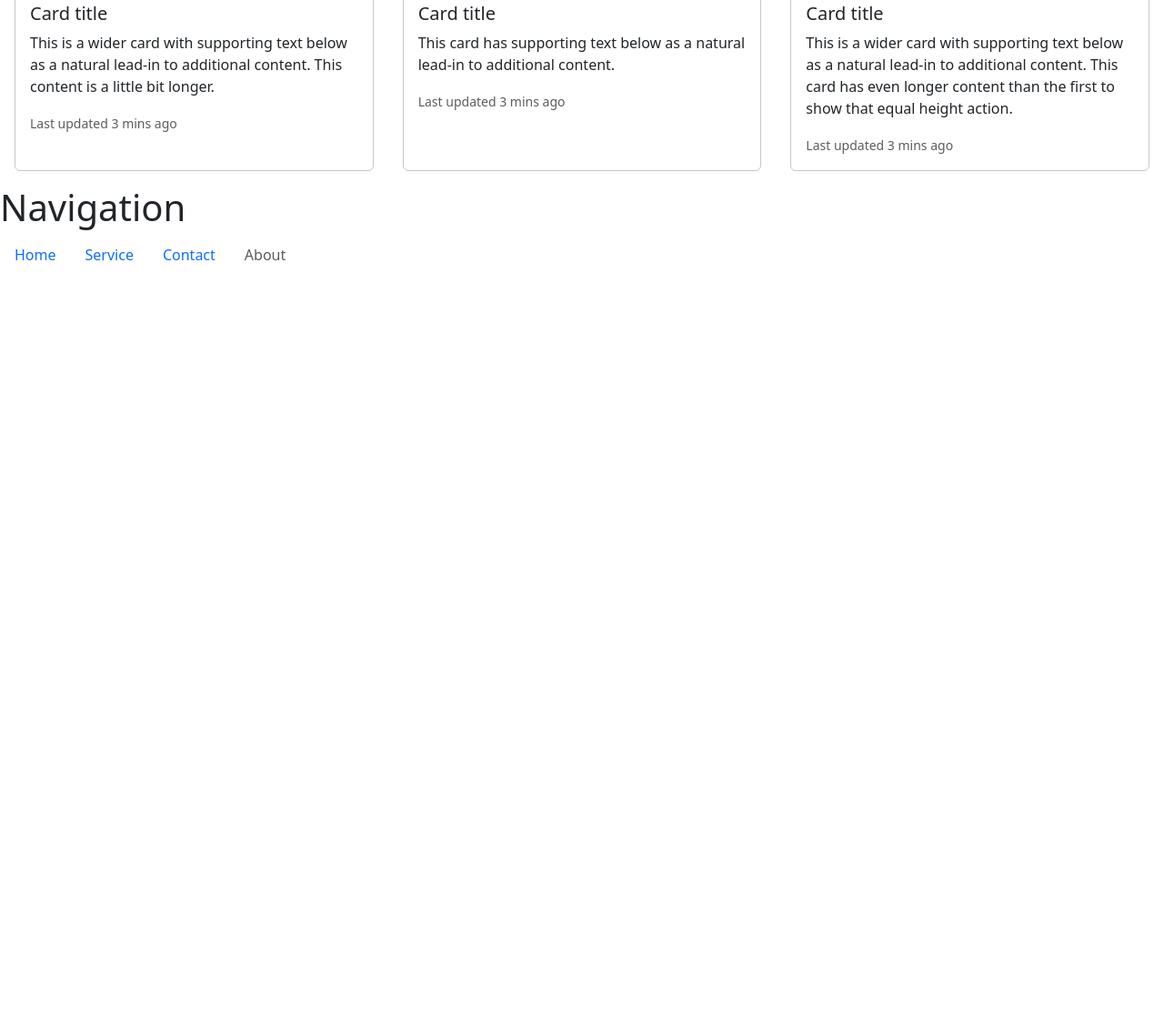
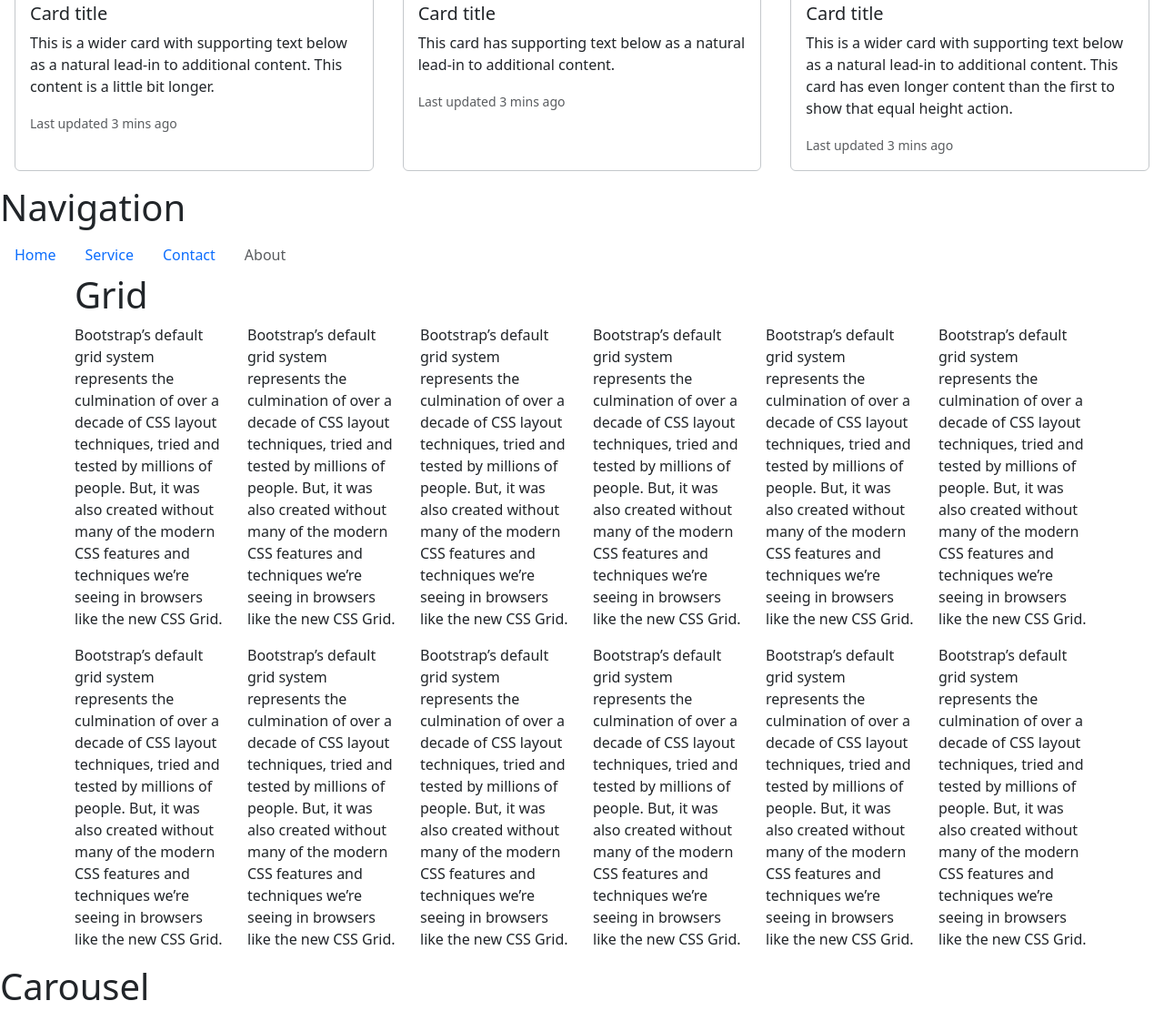
Before and after one commit to saidurrahmansayed/bootstrap-practice, a plain HTML site: page index.html in a window 1280 px wide. Shown: the part 1752-2863 px from the top of the page at 91% size. Before the commit the page ends 2052 px from the top, so only its background shows below. Drawn offline with nearby package versions, Linux system fonts and the light colour scheme.

Commit message:
carousel added

```diff
--- a/index.html
+++ b/index.html
@@ -127,8 +127,71 @@
     </nav>
 
 
-    <script src="https://cdn.jsdelivr.net/npm/@popperjs/core@2.11.8/dist/umd/popper.min.js" integrity="sha384-I7E8VVD/ismYTF4hNIPjVp/Zjvgyol6VFvRkX/vR+Vc4jQkC+hVqc2pM8ODewa9r" crossorigin="anonymous"></script>
-    <script src="https://cdn.jsdelivr.net/npm/bootstrap@5.3.3/dist/js/bootstrap.min.js" integrity="sha384-0pUGZvbkm6XF6gxjEnlmuGrJXVbNuzT9qBBavbLwCsOGabYfZo0T0to5eqruptLy" crossorigin="anonymous"></script>
+    <div class="container">
+      <h1>Grid</h1>
+      <div class="row">
+        <div class="col-12 col-sm-6 col-md-4 col-lg-3 col-xl-2 col-xxl-1">
+          <p>Bootstrap’s default grid system represents the culmination of over a decade of CSS layout techniques, tried and tested by millions of people. But, it was also created without many of the modern CSS features and techniques we’re seeing in browsers like the new CSS Grid.</p>
+        </div>
+        <div class="col-12 col-sm-6 col-md-4 col-lg-3 col-xl-2 col-xxl-1">
+          <p>Bootstrap’s default grid system represents the culmination of over a decade of CSS layout techniques, tried and tested by millions of people. But, it was also created without many of the modern CSS features and techniques we’re seeing in browsers like the new CSS Grid.</p>
+        </div>
+        <div class="col-12 col-sm-6 col-md-4 col-lg-3 col-xl-2 col-xxl-1">
+          <p>Bootstrap’s default grid system represents the culmination of over a decade of CSS layout techniques, tried and tested by millions of people. But, it was also created without many of the modern CSS features and techniques we’re seeing in browsers like the new CSS Grid.</p>
+        </div>
+        <div class="col-12 col-sm-6 col-md-4 col-lg-3 col-xl-2 col-xxl-1">
+          <p>Bootstrap’s default grid system represents the culmination of over a decade of CSS layout techniques, tried and tested by millions of people. But, it was also created without many of the modern CSS features and techniques we’re seeing in browsers like the new CSS Grid.</p>
+        </div>
+        <div class="col-12 col-sm-6 col-md-4 col-lg-3 col-xl-2 col-xxl-1">
+          <p>Bootstrap’s default grid system represents the culmination of over a decade of CSS layout techniques, tried and tested by millions of people. But, it was also created without many of the modern CSS features and techniques we’re seeing in browsers like the new CSS Grid.</p>
+        </div>
+        <div class="col-12 col-sm-6 col-md-4 col-lg-3 col-xl-2 col-xxl-1">
+          <p>Bootstrap’s default grid system represents the culmination of over a decade of CSS layout techniques, tried and tested by millions of people. But, it was also created without many of the modern CSS features and techniques we’re seeing in browsers like the new CSS Grid.</p>
+        </div>
+        <div class="col-12 col-sm-6 col-md-4 col-lg-3 col-xl-2 col-xxl-1">
+          <p>Bootstrap’s default grid system represents the culmination of over a decade of CSS layout techniques, tried and tested by millions of people. But, it was also created without many of the modern CSS features and techniques we’re seeing in browsers like the new CSS Grid.</p>
+        </div>
+        <div class="col-12 col-sm-6 col-md-4 col-lg-3 col-xl-2 col-xxl-1">
+          <p>Bootstrap’s default grid system represents the culmination of over a decade of CSS layout techniques, tried and tested by millions of people. But, it was also created without many of the modern CSS features and techniques we’re seeing in browsers like the new CSS Grid.</p>
+        </div>
+        <div class="col-12 col-sm-6 col-md-4 col-lg-3 col-xl-2 col-xxl-1">
+          <p>Bootstrap’s default grid system represents the culmination of over a decade of CSS layout techniques, tried and tested by millions of people. But, it was also created without many of the modern CSS features and techniques we’re seeing in browsers like the new CSS Grid.</p>
+        </div>
+        <div class="col-12 col-sm-6 col-md-4 col-lg-3 col-xl-2 col-xxl-1">
+          <p>Bootstrap’s default grid system represents the culmination of over a decade of CSS layout techniques, tried and tested by millions of people. But, it was also created without many of the modern CSS features and techniques we’re seeing in browsers like the new CSS Grid.</p>
+        </div>
+        <div class="col-12 col-sm-6 col-md-4 col-lg-3 col-xl-2 col-xxl-1">
+          <p>Bootstrap’s default grid system represents the culmination of over a decade of CSS layout techniques, tried and tested by millions of people. But, it was also created without many of the modern CSS features and techniques we’re seeing in browsers like the new CSS Grid.</p>
+        </div>
+        <div class="col-12 col-sm-6 col-md-4 col-lg-3 col-xl-2 col-xxl-1">
+          <p>Bootstrap’s default grid system represents the culmination of over a decade of CSS layout techniques, tried and tested by millions of people. But, it was also created without many of the modern CSS features and techniques we’re seeing in browsers like the new CSS Grid.</p>
+        </div>
+
+      </div>
+    </div>
+
+
+    <h1>Carousel</h1>
+    <div class="container">
+      <div id="carouselExampleSlidesOnly" class="carousel slide" data-bs-ride="carousel">
+        <div class="carousel-inner">
+          <div class="carousel-item active">
+            <img src="images/showOff/holiday.jpg" class="d-block w-100" alt="...">
+          </div>
+          <div class="carousel-item">
+            <img src="images/showOff/trophy.jpg" class="d-block w-100" alt="...">
+          </div>
+          <div class="carousel-item">
+            <img src="images/showOff/sleep.jpg" class="d-block w-100" alt="...">
+          </div>
+        </div>
+      </div>
+    </div>
+
+
+    <script src="https://cdn.jsdelivr.net/npm/bootstrap@5.3.3/dist/js/bootstrap.bundle.min.js" integrity="sha384-YvpcrYf0tY3lHB60NNkmXc5s9fDVZLESaAA55NDzOxhy9GkcIdslK1eN7N6jIeHz" crossorigin="anonymous"></script>
+    <!-- <script src="https://cdn.jsdelivr.net/npm/@popperjs/core@2.11.8/dist/umd/popper.min.js" integrity="sha384-I7E8VVD/ismYTF4hNIPjVp/Zjvgyol6VFvRkX/vR+Vc4jQkC+hVqc2pM8ODewa9r" crossorigin="anonymous"></script>
+    <script src="https://cdn.jsdelivr.net/npm/bootstrap@5.3.3/dist/js/bootstrap.min.js" integrity="sha384-0pUGZvbkm6XF6gxjEnlmuGrJXVbNuzT9qBBavbLwCsOGabYfZo0T0to5eqruptLy" crossorigin="anonymous"></script> -->
   </body>
 
 </html>
```
